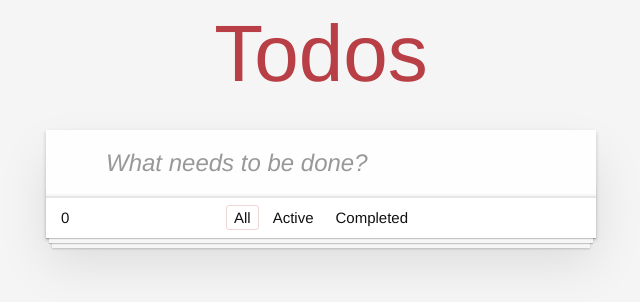
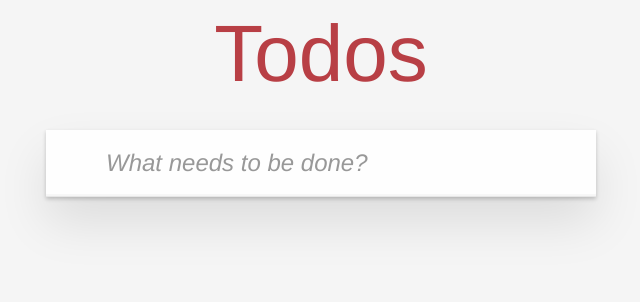
Before and after one commit to RickiWeigel/todo, an Angular app in the folder todo/: page / in a window 1280 px wide. Shown: the top 302 px of the page, without its empty margins (319-959 px from the left). Built offline with nearby package versions, Linux system fonts and the light colour scheme.

Commit message:
feat: Add reactive computed property for items left text

```diff
--- a/todo/src/app/todos/components/todos-footer/todos-footer.component.html
+++ b/todo/src/app/todos/components/todos-footer/todos-footer.component.html
@@ -1,5 +1,6 @@
-<footer class="footer">
-    <span class="todo-count"><strong>{{activeCount()}}</strong></span>
+<footer class="footer" [class.hidden]="noTodosClass()">
+    <span class="todo-count"><strong>{{activeCount()}}</strong>{{itemsLeftText()}}</span>
+
     <ul class="filters">
         <li>
             <a href="" [class]="{selected: filterSig() === filterEnum.all}"
--- a/todo/src/app/todos/components/todos-footer/todos-footer.component.ts
+++ b/todo/src/app/todos/components/todos-footer/todos-footer.component.ts
@@ -14,8 +14,15 @@ export class FooterComponent {
   filterEnum = FilterEnum;
 
   activeCount = computed(() => {
-    return this.todosService.todosSig().filter((todo) => !todo.isCompleted).length;
+    return this.todosService.todosSig().filter((todo) => !todo.isCompleted)
+      .length;
   });
+
+  noTodosClass = computed(() => this.todosService.todosSig().length === 0);
+
+  itemsLeftText = computed(
+    () => ` Item${this.activeCount() !== 1 ? 's' : ''} left`
+  );
 
   changeFilter(event: Event, filterName: FilterEnum): void {
     event.preventDefault();
```
